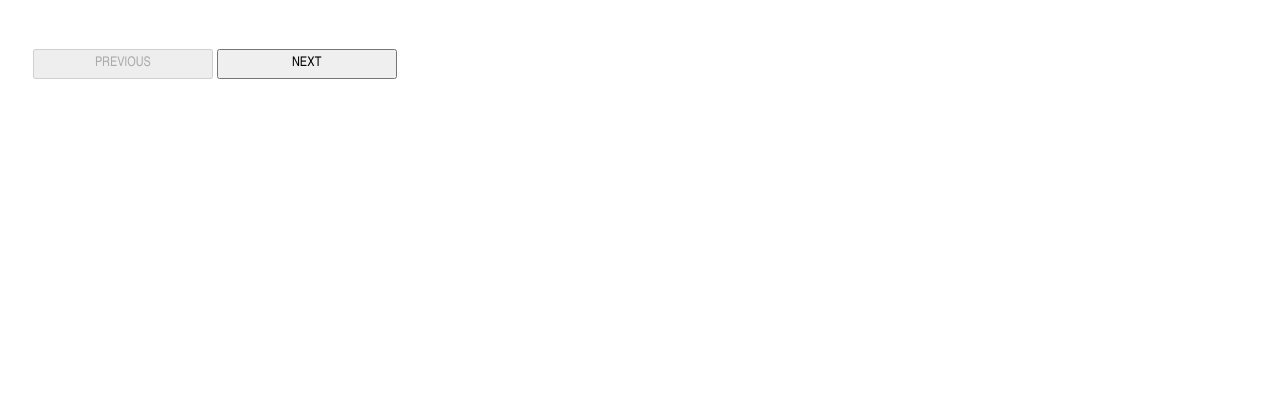
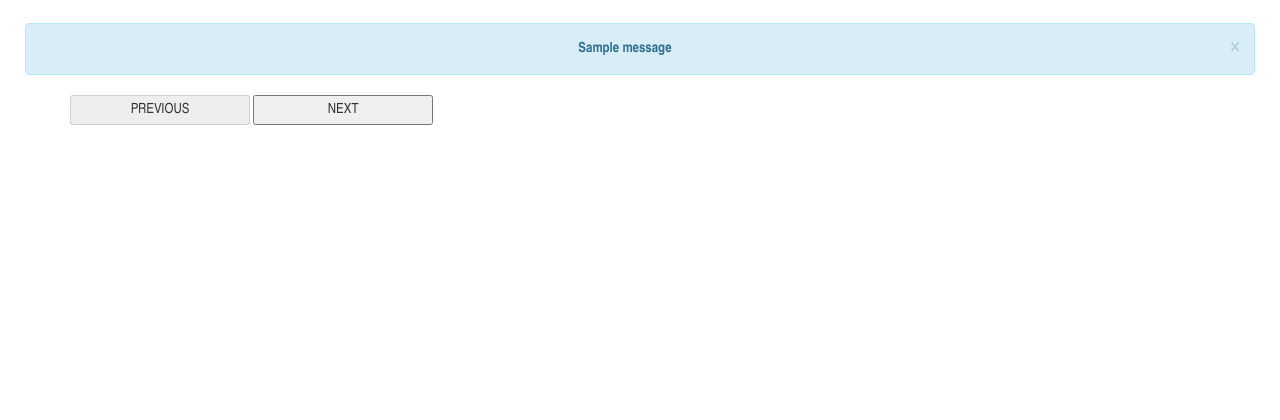
Before and after one commit to ishabelle/API-WARS, a Flask app: page / in a window 1280 px wide. Shown: the part 222-642 px from the top of the page. Run offline with Flask 2, Linux system fonts and the light colour scheme; one stand-in notice (Sample message) is shown; some libraries are stand-ins or nearby versions.

Commit message:
add displaying alerts

```diff
--- a/templates/layout.html
+++ b/templates/layout.html
@@ -5,6 +5,9 @@
     <meta charset="UTF-8">
     <link rel="stylesheet" type="text/css" href="/static/css/style.css">
     <link rel="shortcut icon" href="#">
+    <link rel="stylesheet" href="https://maxcdn.bootstrapcdn.com/bootstrap/3.4.1/css/bootstrap.min.css">
+    <script src="https://ajax.googleapis.com/ajax/libs/jquery/3.5.1/jquery.min.js"></script>
+    <script src="https://maxcdn.bootstrapcdn.com/bootstrap/3.4.1/js/bootstrap.min.js"></script>
     <title>API WARS</title>
 </head>
 
@@ -13,6 +16,7 @@
     <div class="header-logo-wrapper">
         <div><h1 class="header-1">STAR WARS UNIVERSE</h1></div>
     </div>
+
     <nav class="after-header">
         <ul class="after-header-wrap">
             <li>
@@ -35,6 +39,16 @@
         </ul>
     </nav>
 </header>
+
+<div class="page-titles">
+    {% for message in get_flashed_messages() %}
+    <div class="alert alert-info alert-dismissible">
+        <a href="#" class="close" data-dismiss="alert" aria-label="close">&times;</a>
+        <strong>{{message}}</strong>
+    </div>
+    {% endfor %}
+</div>
+
 {% block body %}
 
 {% endblock %}
```
